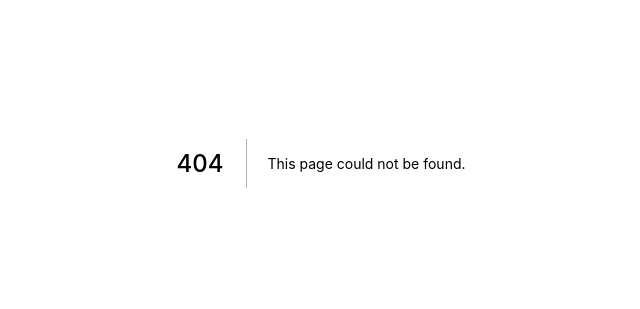
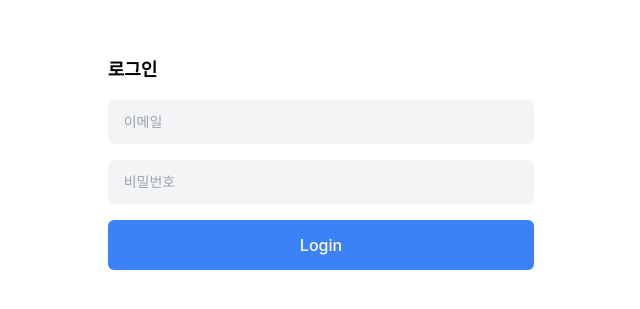
Before and after one commit to psmever/nicepage.pe.kr, a Next.js app in the folder blog.frontend/: page /auth/login in a window 1280 px wide. Before the commit this address had no page. Shown: the part 237-546 px from the top of the page, without its empty margins (319-959 px from the left). Built offline with nearby package versions, Linux system fonts and the light colour scheme.

Commit message:
[ADD] 로그인 페이지 퍼블리싱.

```diff
--- /dev/null
+++ b/blog.frontend/pages/auth/login.tsx
@@ -0,0 +1,86 @@
+import type { NextPage } from 'next';
+import { KeyboardEvent, useRef, useState } from 'react';
+import Head from 'next/head';
+
+const Login: NextPage = () => {
+    const inputPasswordRef = useRef<HTMLInputElement | null>(null);
+    const [loginInputValue, setLoginInputValue] = useState<{ email: string; password: string }>({
+        email: '',
+        password: '',
+    });
+
+    const handleChangeInput = ({ name, value }: { name: string; value: string }) => {
+        setLoginInputValue({
+            ...loginInputValue,
+            [name]: value,
+        });
+    };
+
+    const onEnter = (e: KeyboardEvent<HTMLInputElement>) => {
+        if (e.key !== 'Enter') return;
+
+        const targetName: string = e.target.name;
+
+        if (targetName === 'email') {
+            inputPasswordRef.current?.focus();
+            return;
+        }
+
+        if (targetName === 'password') {
+            handleSubmit();
+            return;
+        }
+    };
+
+    const handleClickLoginButton = () => {
+        handleSubmit();
+    };
+
+    const handleSubmit = () => {
+        console.debug('submit');
+    };
+
+    return (
+        <div className="flex items-center justify-center h-screen">
+            <Head>
+                <title>Nice Page Blog : 로그인</title>
+                <meta name="description" content="Generated by create next app" />
+                <link rel="icon" href="/favicon.ico" />
+            </Head>
+
+            <div className="md:w-1/2 lg:w-1/3 mx-auto my-12">
+                <h1 className="text-lg font-bold">로그인</h1>
+                <div className="flex flex-col mt-4">
+                    <input
+                        type="email"
+                        name="email"
+                        className="px-4 py-3 w-full rounded-md bg-gray-100 border-transparent focus:border-gray-500 focus:bg-white focus:ring-0 text-sm"
+                        placeholder="이메일"
+                        onChange={(e) => handleChangeInput(e.target)}
+                        value={loginInputValue.email}
+                        onKeyUp={(e) => onEnter(e)}
+                    />
+                    <input
+                        type="password"
+                        name="password"
+                        className="px-4 py-3 mt-4 w-full rounded-md bg-gray-100 border-transparent focus:border-gray-500 focus:bg-white focus:ring-0 text-sm"
+                        placeholder="비밀번호"
+                        onChange={(e) => handleChangeInput(e.target)}
+                        value={loginInputValue.password}
+                        onKeyUp={(e) => onEnter(e)}
+                        ref={inputPasswordRef}
+                    />
+                    <button
+                        type="submit"
+                        className="mt-4 px-4 py-3  leading-6 text-base rounded-md border border-transparent text-white focus:outline-none bg-blue-500 text-blue-100 hover:text-white focus:ring-2 focus:ring-blue-500 focus:ring-offset-2 cursor-pointer inline-flex items-center w-full justify-center items-center font-medium focus:outline-none"
+                        onClick={() => handleClickLoginButton()}
+                    >
+                        Login
+                    </button>
+                </div>
+            </div>
+        </div>
+    );
+};
+
+export default Login;
```
